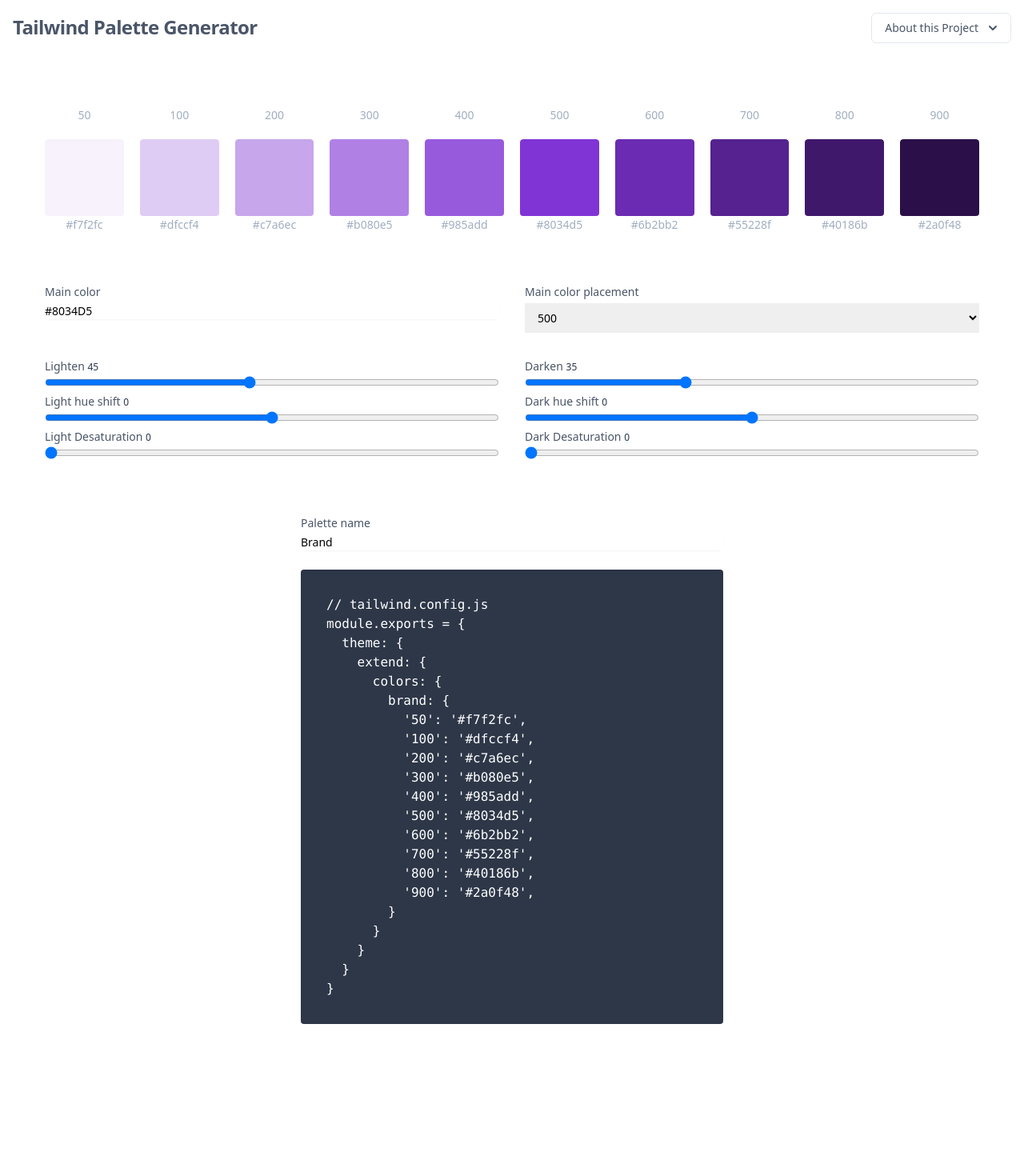
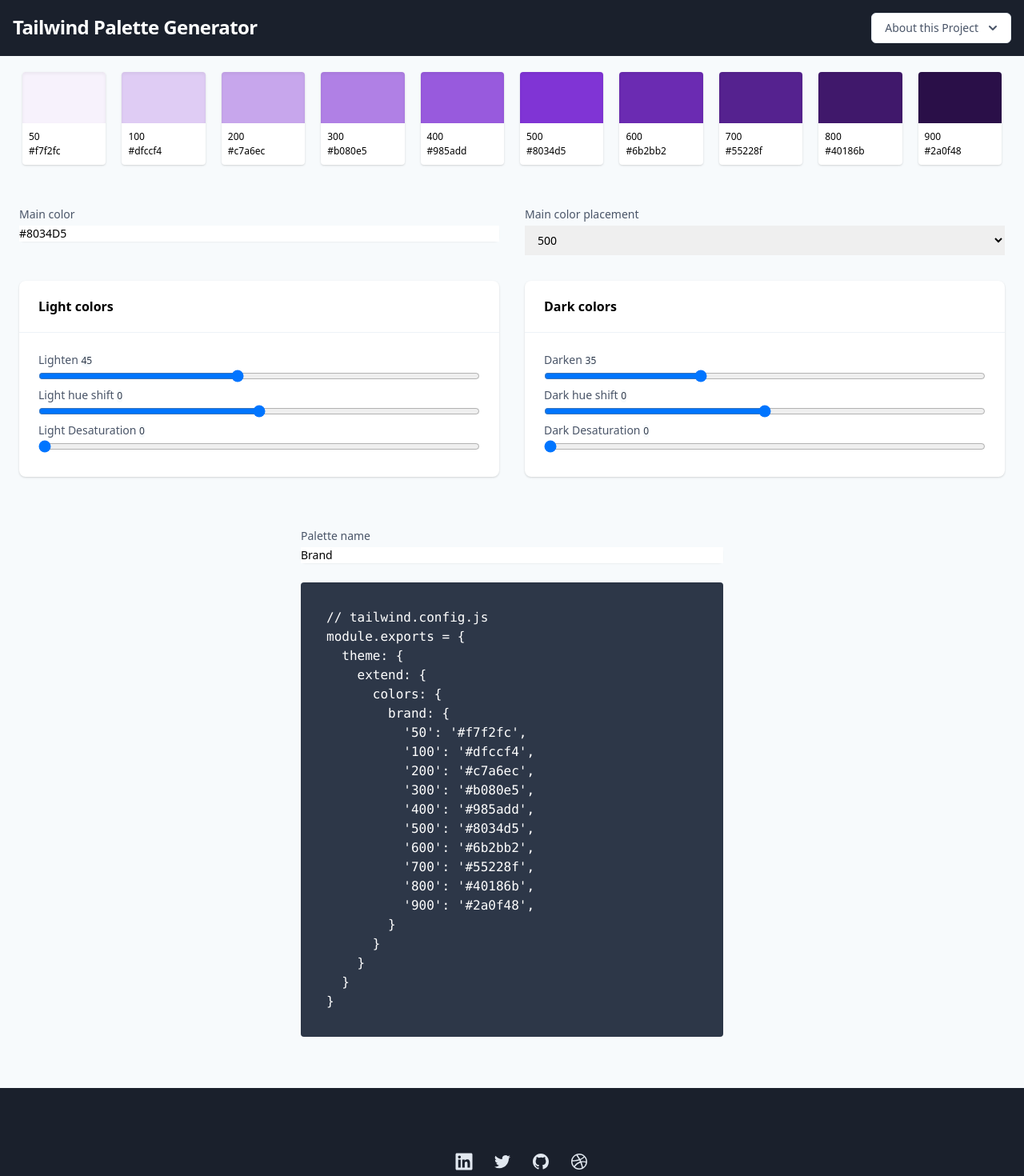
Before and after one commit to Jursdotme/tailwind-palette, a Nuxt app: page / in a window 1280 px wide. Shown: the top 1470 px of the page at 80% size. Before the commit the page ends 1344 px from the top, so only its background shows below. Built offline with nearby package versions, Linux system fonts and the light colour scheme; what @tailwindcss/ui would draw is missing.

Commit message:
Update Design

```diff
--- a/components/AboutButton.vue
+++ b/components/AboutButton.vue
@@ -1,5 +1,5 @@
 <template>
-  <div class="relative inline-block text-left">
+  <div class="relative inline-block text-left z-50">
     <div>
       <span class="rounded-md shadow-sm">
         <button
@@ -54,7 +54,57 @@
             Rasmus Jürs
           </p>
         </div>
-        <div class="border-t border-gray-100"></div>
+        <div class="py-1">
+          <a
+            href="https://github.com/Jursdotme/tailwind-palette"
+            class="group flex items-center px-4 py-2 text-sm leading-5 text-gray-700 hover:bg-gray-100 hover:text-gray-900 focus:outline-none focus:bg-gray-100 focus:text-gray-900"
+            role="menuitem"
+            target="_blank"
+          >
+            <svg
+              aria-hidden="true"
+              focusable="false"
+              data-prefix="fab"
+              data-icon="github"
+              role="img"
+              xmlns="http://www.w3.org/2000/svg"
+              viewBox="0 0 496 512"
+              class="mr-3 h-5 w-5 text-gray-400 group-hover:text-gray-500 group-focus:text-gray-500"
+            >
+              <path
+                fill="currentColor"
+                d="M165.9 397.4c0 2-2.3 3.6-5.2 3.6-3.3.3-5.6-1.3-5.6-3.6 0-2 2.3-3.6 5.2-3.6 3-.3 5.6 1.3 5.6 3.6zm-31.1-4.5c-.7 2 1.3 4.3 4.3 4.9 2.6 1 5.6 0 6.2-2s-1.3-4.3-4.3-5.2c-2.6-.7-5.5.3-6.2 2.3zm44.2-1.7c-2.9.7-4.9 2.6-4.6 4.9.3 2 2.9 3.3 5.9 2.6 2.9-.7 4.9-2.6 4.6-4.6-.3-1.9-3-3.2-5.9-2.9zM244.8 8C106.1 8 0 113.3 0 252c0 110.9 69.8 205.8 169.5 239.2 12.8 2.3 17.3-5.6 17.3-12.1 0-6.2-.3-40.4-.3-61.4 0 0-70 15-84.7-29.8 0 0-11.4-29.1-27.8-36.6 0 0-22.9-15.7 1.6-15.4 0 0 24.9 2 38.6 25.8 21.9 38.6 58.6 27.5 72.9 20.9 2.3-16 8.8-27.1 16-33.7-55.9-6.2-112.3-14.3-112.3-110.5 0-27.5 7.6-41.3 23.6-58.9-2.6-6.5-11.1-33.3 2.6-67.9 20.9-6.5 69 27 69 27 20-5.6 41.5-8.5 62.8-8.5s42.8 2.9 62.8 8.5c0 0 48.1-33.6 69-27 13.7 34.7 5.2 61.4 2.6 67.9 16 17.7 25.8 31.5 25.8 58.9 0 96.5-58.9 104.2-114.8 110.5 9.2 7.9 17 22.9 17 46.4 0 33.7-.3 75.4-.3 83.6 0 6.5 4.6 14.4 17.3 12.1C428.2 457.8 496 362.9 496 252 496 113.3 383.5 8 244.8 8zM97.2 352.9c-1.3 1-1 3.3.7 5.2 1.6 1.6 3.9 2.3 5.2 1 1.3-1 1-3.3-.7-5.2-1.6-1.6-3.9-2.3-5.2-1zm-10.8-8.1c-.7 1.3.3 2.9 2.3 3.9 1.6 1 3.6.7 4.3-.7.7-1.3-.3-2.9-2.3-3.9-2-.6-3.6-.3-4.3.7zm32.4 35.6c-1.6 1.3-1 4.3 1.3 6.2 2.3 2.3 5.2 2.6 6.5 1 1.3-1.3.7-4.3-1.3-6.2-2.2-2.3-5.2-2.6-6.5-1zm-11.4-14.7c-1.6 1-1.6 3.6 0 5.9 1.6 2.3 4.3 3.3 5.6 2.3 1.6-1.3 1.6-3.9 0-6.2-1.4-2.3-4-3.3-5.6-2z"
+                class=""
+              ></path>
+            </svg>
+            Project on Github
+          </a>
+          <a
+            href="https://github.com/Jursdotme/tailwind-palette/projects/1"
+            target="_blank"
+            class="group flex items-center px-4 py-2 text-sm leading-5 text-gray-700 hover:bg-gray-100 hover:text-gray-900 focus:outline-none focus:bg-gray-100 focus:text-gray-900"
+            role="menuitem"
+          >
+            <svg
+              aria-hidden="true"
+              focusable="false"
+              data-prefix="fas"
+              data-icon="road"
+              role="img"
+              xmlns="http://www.w3.org/2000/svg"
+              viewBox="0 0 576 512"
+              class="mr-3 h-5 w-5 text-gray-400 group-hover:text-gray-500 group-focus:text-gray-500"
+            >
+              <path
+                fill="currentColor"
+                d="M573.19 402.67l-139.79-320C428.43 71.29 417.6 64 405.68 64h-97.59l2.45 23.16c.5 4.72-3.21 8.84-7.96 8.84h-29.16c-4.75 0-8.46-4.12-7.96-8.84L267.91 64h-97.59c-11.93 0-22.76 7.29-27.73 18.67L2.8 402.67C-6.45 423.86 8.31 448 30.54 448h196.84l10.31-97.68c.86-8.14 7.72-14.32 15.91-14.32h68.8c8.19 0 15.05 6.18 15.91 14.32L348.62 448h196.84c22.23 0 36.99-24.14 27.73-45.33zM260.4 135.16a8 8 0 0 1 7.96-7.16h39.29c4.09 0 7.53 3.09 7.96 7.16l4.6 43.58c.75 7.09-4.81 13.26-11.93 13.26h-40.54c-7.13 0-12.68-6.17-11.93-13.26l4.59-43.58zM315.64 304h-55.29c-9.5 0-16.91-8.23-15.91-17.68l5.07-48c.86-8.14 7.72-14.32 15.91-14.32h45.15c8.19 0 15.05 6.18 15.91 14.32l5.07 48c1 9.45-6.41 17.68-15.91 17.68z"
+                class=""
+              ></path>
+            </svg>
+            Feature roadmap
+          </a>
+        </div>
+        <!-- <div class="border-t border-gray-100"></div>
         <div class="py-1">
           <a
             href="https:jurs.me"
@@ -98,7 +148,7 @@
               Contact
             </button>
           </form>
-        </div>
+        </div> -->
       </div>
     </div>
   </div>
--- /dev/null
+++ b/components/Footer.vue
@@ -0,0 +1,82 @@
+<template>
+  <div class="bg-gray-900">
+    <div
+      class="max-w-screen-xl mx-auto py-12 px-4 overflow-hidden sm:px-6 lg:px-8"
+    >
+      <div class="mt-8 flex justify-center">
+        <a
+          href="https://www.linkedin.com/in/rasmusjuers/"
+          class="ml-6 text-gray-300 hover:text-white"
+        >
+          <span class="sr-only">LinkedIn</span>
+          <svg
+            aria-hidden="true"
+            focusable="false"
+            data-prefix="fab"
+            data-icon="linkedin"
+            role="img"
+            xmlns="http://www.w3.org/2000/svg"
+            viewBox="0 0 448 512"
+            class="h-6 w-6"
+          >
+            <path
+              fill="currentColor"
+              d="M416 32H31.9C14.3 32 0 46.5 0 64.3v383.4C0 465.5 14.3 480 31.9 480H416c17.6 0 32-14.5 32-32.3V64.3c0-17.8-14.4-32.3-32-32.3zM135.4 416H69V202.2h66.5V416zm-33.2-243c-21.3 0-38.5-17.3-38.5-38.5S80.9 96 102.2 96c21.2 0 38.5 17.3 38.5 38.5 0 21.3-17.2 38.5-38.5 38.5zm282.1 243h-66.4V312c0-24.8-.5-56.7-34.5-56.7-34.6 0-39.9 27-39.9 54.9V416h-66.4V202.2h63.7v29.2h.9c8.9-16.8 30.6-34.5 62.9-34.5 67.2 0 79.7 44.3 79.7 101.9V416z"
+              class=""
+            ></path>
+          </svg>
+        </a>
+        <a
+          href="https://twitter.com/jursdotme"
+          class="ml-6 text-gray-300 hover:text-white"
+        >
+          <span class="sr-only">Twitter</span>
+          <svg class="h-6 w-6" fill="currentColor" viewBox="0 0 24 24">
+            <path
+              d="M8.29 20.251c7.547 0 11.675-6.253 11.675-11.675 0-.178 0-.355-.012-.53A8.348 8.348 0 0022 5.92a8.19 8.19 0 01-2.357.646 4.118 4.118 0 001.804-2.27 8.224 8.224 0 01-2.605.996 4.107 4.107 0 00-6.993 3.743 11.65 11.65 0 01-8.457-4.287 4.106 4.106 0 001.27 5.477A4.072 4.072 0 012.8 9.713v.052a4.105 4.105 0 003.292 4.022 4.095 4.095 0 01-1.853.07 4.108 4.108 0 003.834 2.85A8.233 8.233 0 012 18.407a11.616 11.616 0 006.29 1.84"
+            />
+          </svg>
+        </a>
+        <a
+          href="https://www.linkedin.com/in/rasmusjuers/"
+          class="ml-6 text-gray-300 hover:text-white"
+        >
+          <span class="sr-only">GitHub</span>
+          <svg class="h-6 w-6" fill="currentColor" viewBox="0 0 24 24">
+            <path
+              fill-rule="evenodd"
+              d="M12 2C6.477 2 2 6.484 2 12.017c0 4.425 2.865 8.18 6.839 9.504.5.092.682-.217.682-.483 0-.237-.008-.868-.013-1.703-2.782.605-3.369-1.343-3.369-1.343-.454-1.158-1.11-1.466-1.11-1.466-.908-.62.069-.608.069-.608 1.003.07 1.531 1.032 1.531 1.032.892 1.53 2.341 1.088 2.91.832.092-.647.35-1.088.636-1.338-2.22-.253-4.555-1.113-4.555-4.951 0-1.093.39-1.988 1.029-2.688-.103-.253-.446-1.272.098-2.65 0 0 .84-.27 2.75 1.026A9.564 9.564 0 0112 6.844c.85.004 1.705.115 2.504.337 1.909-1.296 2.747-1.027 2.747-1.027.546 1.379.202 2.398.1 2.651.64.7 1.028 1.595 1.028 2.688 0 3.848-2.339 4.695-4.566 4.943.359.309.678.92.678 1.855 0 1.338-.012 2.419-.012 2.747 0 .268.18.58.688.482A10.019 10.019 0 0022 12.017C22 6.484 17.522 2 12 2z"
+              clip-rule="evenodd"
+            />
+          </svg>
+        </a>
+        <a
+          href="https://dribbble.com/Jursdotme"
+          class="ml-6 text-gray-300 hover:text-white"
+        >
+          <span class="sr-only">Dribbble</span>
+          <svg class="h-6 w-6" fill="currentColor" viewBox="0 0 24 24">
+            <path
+              fill-rule="evenodd"
+              d="M12 2C6.48 2 2 6.48 2 12s4.48 10 10 10c5.51 0 10-4.48 10-10S17.51 2 12 2zm6.605 4.61a8.502 8.502 0 011.93 5.314c-.281-.054-3.101-.629-5.943-.271-.065-.141-.12-.293-.184-.445a25.416 25.416 0 00-.564-1.236c3.145-1.28 4.577-3.124 4.761-3.362zM12 3.475c2.17 0 4.154.813 5.662 2.148-.152.216-1.443 1.941-4.48 3.08-1.399-2.57-2.95-4.675-3.189-5A8.687 8.687 0 0112 3.475zm-3.633.803a53.896 53.896 0 013.167 4.935c-3.992 1.063-7.517 1.04-7.896 1.04a8.581 8.581 0 014.729-5.975zM3.453 12.01v-.26c.37.01 4.512.065 8.775-1.215.25.477.477.965.694 1.453-.109.033-.228.065-.336.098-4.404 1.42-6.747 5.303-6.942 5.629a8.522 8.522 0 01-2.19-5.705zM12 20.547a8.482 8.482 0 01-5.239-1.8c.152-.315 1.888-3.656 6.703-5.337.022-.01.033-.01.054-.022a35.318 35.318 0 011.823 6.475 8.4 8.4 0 01-3.341.684zm4.761-1.465c-.086-.52-.542-3.015-1.659-6.084 2.679-.423 5.022.271 5.314.369a8.468 8.468 0 01-3.655 5.715z"
+              clip-rule="evenodd"
+            />
+          </svg>
+        </a>
+      </div>
+      <div class="mt-8">
+        <p class="text-center text-base leading-6 text-gray-300">
+          &copy; 2020 Rasmus Jürs, All rights reserved.
+        </p>
+      </div>
+    </div>
+  </div>
+</template>
+
+<script>
+export default {
+  name: 'Footer'
+}
+</script>
+
+<style lang="scss" scoped></style>
--- a/components/Header.vue
+++ b/components/Header.vue
@@ -1,6 +1,6 @@
 <template>
-  <div class="flex justify-between p-4">
-    <span class="text-2xl font-bold text-gray-700 tracking-tight"
+  <div class="flex justify-between p-4 bg-gray-900">
+    <span class="text-2xl font-bold text-white tracking-tight"
       >Tailwind Palette Generator</span
     >
     <AboutButton />
--- a/components/generator.vue
+++ b/components/generator.vue
@@ -1,54 +1,29 @@
 <template>
-  <div class="mx-auto">
-    <div class="grid grid-cols-10 md:mx-6 md:gap-5 mt-6 md:mt-16">
-      <span class="text-center text-sm leading-5 text-gray-500">
-        50
-      </span>
-      <span class="text-center text-sm leading-5 text-gray-500">
-        100
-      </span>
-      <span class="text-center text-sm leading-5 text-gray-500">
-        200
-      </span>
-      <span class="text-center text-sm leading-5 text-gray-500">
-        300
-      </span>
-      <span class="text-center text-sm leading-5 text-gray-500">
-        400
-      </span>
-      <span class="text-center text-sm leading-5 text-gray-500">
-        500
-      </span>
-      <span class="text-center text-sm leading-5 text-gray-500">
-        600
-      </span>
-      <span class="text-center text-sm leading-5 text-gray-500">
-        700
-      </span>
-      <span class="text-center text-sm leading-5 text-gray-500">
-        800
-      </span>
-      <span class="text-center text-sm leading-5 text-gray-500">
-        900
-      </span>
-
+  <div class="bg-gray-100">
+    <div class="mx-auto relative">
+      <div class="absolute inset-0">
+        <div class="bg-gray-900 h-1/3"></div>
+      </div>
+      <div class="relative md:mx-2 p-5">
+        <div class="grid grid-cols-10 md:gap-5">
           <div
             v-for="(color, index) in colorArray"
             :key="index"
-        class="md:rounded overflow-hidden"
+            class="md:rounded overflow-hidden bg-white shadow rounded"
           >
             <div
-          class="h-16 md:h-24 md:rounded bg-gray-500"
+              class="h-16 md:h-28 bg-gray-500 shadow-inner"
               :style="{ backgroundColor: color }"
             ></div>
-        <span
-          class="hidden md:block text-sm w-full text-center text-gray-500"
-          >{{ color }}</span
-        >
+            <div class="p-2 text-xs">
+              <p>{{ colorName(index) }}</p>
+              <p>{{ color }}</p>
             </div>
           </div>
-
-    <div class="mt-6 md:mt-16 px-6">
+        </div>
+      </div>
+    </div>
+    <div class="mt-6 md:mt-8 px-6">
       <div class="md:grid grid-cols-2 gap-8 mt-8">
         <div>
           <label
@@ -85,7 +60,11 @@
             </option>
           </select>
         </div>
-        <div>
+        <div class="bg-white overflow-hidden shadow rounded-lg">
+          <div class="border-b border-gray-200 px-4 py-5 sm:px-6">
+            <span class="font-bold">Light colors</span>
+          </div>
+          <div class="px-4 py-5 sm:p-6">
             <label
               for="maincolor"
               class="block text-sm font-medium leading-5 text-gray-700"
@@ -149,7 +128,12 @@
               class="slider w-full"
             />
           </div>
-        <div>
+        </div>
+        <div class="bg-white overflow-hidden shadow rounded-lg">
+          <div class="border-b border-gray-200 px-4 py-5 sm:px-6">
+            <span class="font-bold">Dark colors</span>
+          </div>
+          <div class="px-4 py-5 sm:p-6">
             <label
               for="maincolor"
               class="block text-sm font-medium leading-5 text-gray-700"
@@ -215,8 +199,9 @@
           </div>
         </div>
       </div>
+    </div>
 
-    <div class="my-6 px-6 md:my-16 max-w-xl mx-auto">
+    <div class="py-6 px-6 md:py-16 max-w-xl mx-auto">
       <div>
         <label
           for="email"
@@ -264,6 +249,18 @@ export default {
         { text: '600', value: 6 },
         { text: '700', value: 7 },
         { text: '800', value: 8 }
+      ],
+      colorNames: [
+        '50',
+        '100',
+        '200',
+        '300',
+        '400',
+        '500',
+        '600',
+        '700',
+        '800',
+        '900'
       ]
     }
   },
@@ -363,6 +360,11 @@ module.exports = {
         lower: true
       })
     }
+  },
+  methods: {
+    colorName(index) {
+      return this.colorNames[index]
+    }
   }
 }
 // Returns a single rgb color interpolation between given rgb color
--- a/layouts/default.vue
+++ b/layouts/default.vue
@@ -2,5 +2,6 @@
   <div>
     <Header />
     <Nuxt />
+    <Footer />
   </div>
 </template>
--- a/pages/index.vue
+++ b/pages/index.vue
@@ -1,7 +1,5 @@
 <template>
-  <div class="max-w-7xl mx-auto sm:px-6 lg:px-8">
-    <Generator />
-  </div>
+  <Generator />
 </template>
 
 <script>
```
Also changed, not shown: 1 other file (tests, documents, lock files or other folders). Lines whose indentation alone changed are shown as unchanged.
